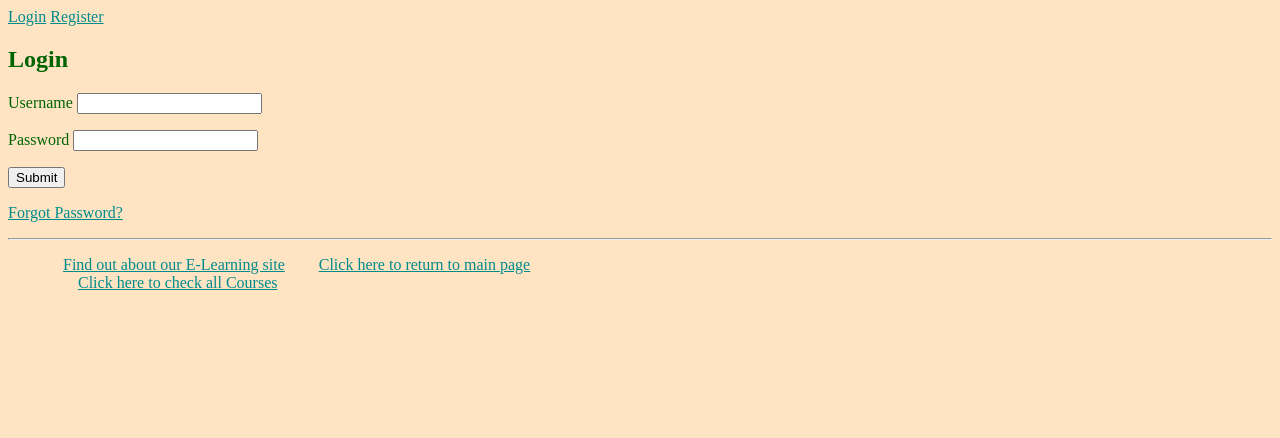
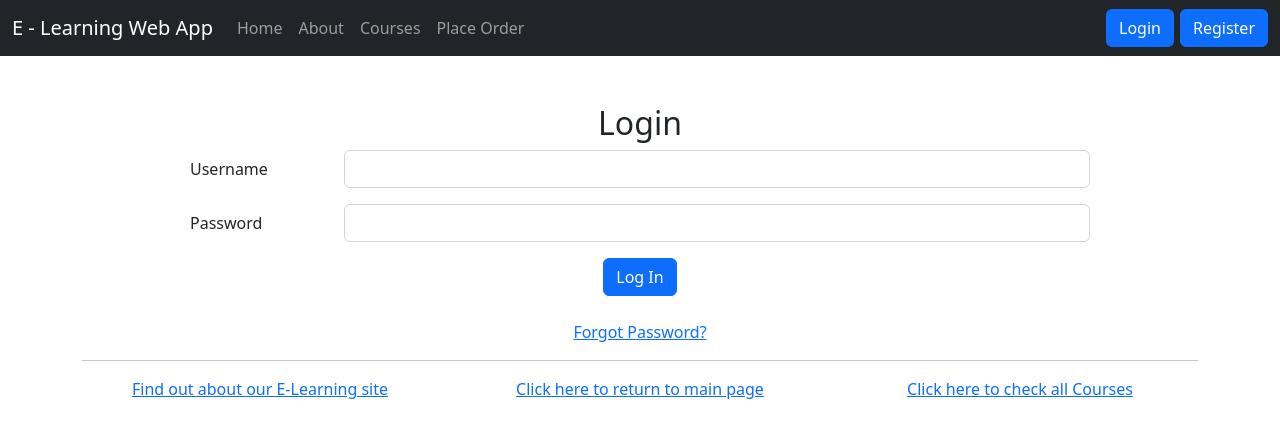
Before and after one commit to devanshumevada/ida-labs, a Django app: template assignment3/myapp/templates/myapp/login.html in a window 1280 px wide. Shown: the top 438 px of the page. Run offline with Django 3.2, Linux system fonts and the light colour scheme; the template is opened without the code that fills it, so the values that code supplies are empty.

Commit message:
Bootstrap UI Components Added to the final project

```diff
--- a/assignment3/myapp/static/myapp/style.css
+++ b/assignment3/myapp/static/myapp/style.css
@@ -16,3 +16,12 @@ body{
     display: inline;
     margin: 15px;
    }
+
+   .footer_list {
+    list-style: none;
+    float: right;
+   }
+
+   .footer_list li {
+    float: left;
+   }
--- a/assignment3/myapp/templates/myapp/about.html
+++ b/assignment3/myapp/templates/myapp/about.html
@@ -3,8 +3,12 @@
     About
 {% endblock %}
 {% block body_block %}
+
     <h1>This is an E-learning Website! Search our Topics to find all available Courses.</h1>
     <h2>About Visits: {{about_visits}}</h2>
+
+
+
 {#    <p><a href="{% url 'myapp:index' %}">Go Back</a></p>#}
 {{form}}
 {% endblock %}
--- a/assignment3/myapp/templates/myapp/base.html
+++ b/assignment3/myapp/templates/myapp/base.html
@@ -9,18 +9,17 @@
 <link rel="stylesheet" type="text/css" href="{% static 'myapp/style.css' %}" />
 
 <title>E-Learning WebApp - {% block title %}Welcome!{% endblock %}</title>
-<!--
 <link href="https://cdn.jsdelivr.net/npm/bootstrap@5.2.0/dist/css/bootstrap.min.css" rel="stylesheet" integrity="sha384-gH2yIJqKdNHPEq0n4Mqa/HGKIhSkIHeL5AyhkYV8i59U5AR6csBvApHHNl/vI1Bx" crossorigin="anonymous">
 <script src="https://cdn.jsdelivr.net/npm/bootstrap@5.2.0/dist/js/bootstrap.bundle.min.js" integrity="sha384-A3rJD856KowSb7dwlZdYEkO39Gagi7vIsF0jrRAoQmDKKtQBHUuLZ9AsSv4jD4Xa" crossorigin="anonymous"></script>
--->
-
 </head>
 
 <body>
 
 <div>
 
-{% if not request.user.is_authenticated %}
+<!--
+
+    {% if not request.user.is_authenticated %}
     <a href="{% url 'myapp:login' %}">Login</a>
     <a href="{% url 'myapp:register' %}">Register</a>
 
@@ -31,26 +30,82 @@
 {% endif %}
 
 
+-->
 
-{% block body_block %}*** {% endblock %}
+<nav class="navbar navbar-expand-lg navbar-dark bg-dark">
+    <div class="container-fluid">
+      <button class="navbar-toggler" type="button" data-bs-toggle="collapse" data-bs-target="#navbarTogglerDemo03" aria-controls="navbarTogglerDemo03" aria-expanded="false" aria-label="Toggle navigation">
+        <span class="navbar-toggler-icon"></span>
+      </button>
+      <a class="navbar-brand" href="#">E - Learning Web App</a>
+      <div class="collapse navbar-collapse" id="navbarTogglerDemo03">
+        <ul class="navbar-nav me-auto mb-2 mb-lg-0">
+          <li class="nav-item">
+            <a class="nav-link" aria-current="page" href="{% url 'myapp:index' %}">Home</a>
+          </li>
+          <li class="nav-item">
+            <a class="nav-link" href="{% url 'myapp:about' %}">About</a>
+          </li>
+
+          <li class="nav-item">
+            <a class="nav-link" href="{% url 'myapp:courses' %}">Courses</a>
+          </li>
+
+
+          <li class="nav-item">
+            <a class="nav-link" href="{% url 'myapp:place_order' %}">Place Order</a>
+          </li>
+
+        </ul>
+        <div class="d-flex">
+
+          {% if not request.user.is_authenticated %}
+            <a class="btn btn-primary" style="margin-right: 6px;" href="{% url 'myapp:login' %}">Login</a>
+            <a class="btn btn-primary" href="{% url 'myapp:register' %}">Register</a>
+
+
+          {% else %}
+            <a href="#" class="navbar-brand">Hello {{request.user.first_name}}</a>
+            <a class="btn btn-primary" style="margin-right: 6px;" href="{% url 'myapp:logout' %}">Logout</a>
+            <a class="btn btn-primary" href="{% url 'myapp:myaccount' %}">My Account</a>
+
+        {% endif %}
+
+
+
+
+
+        </div>
+
+      </div>
+    </div>
+  </nav>
+
+
+
+
+
+<div class="container">
+
+    {% block body_block %}{% endblock %}
+
+    <hr />
+    <div class="row" style="text-align:center;">
+      <div class="col-md-4"><a href="/myapp/about/">Find out about our E-Learning site</a></div>
+      <div class="col-md-4"><a href = "{% url 'myapp:index' %}">Click here to return to main page</a></div>
+      <div class="col-md-4"><a href = "{% url 'myapp:courses' %}">Click here to check all Courses</a></div>
+    </div>
 
 </div>
 
-<hr />
 
-<div>
-
-<ul>
-
-<li class="hbar1"><a href="/myapp/about/">Find out about our E-Learning site</a></li>
-
-<li class="hbar1"><a href = "{% url 'myapp:index' %}">Click here to return to main page</a><br/></li>
-
-<li class="hbar1"><a href = "{% url 'myapp:courses' %}">Click here to check all Courses</a><br/></li>
-
-</ul>
 
 </div>
+
+
+
+
+
 
 </body>
 
--- a/assignment3/myapp/templates/myapp/login.html
+++ b/assignment3/myapp/templates/myapp/login.html
@@ -3,7 +3,10 @@
     Login
 {% endblock %}
 {% block body_block %}
-    <h2>Login</h2>
+    <br />
+    <br />
+    <h2 align="center">Login</h2>
+    <!--
    <form action="{% url 'myapp:login' %}" method="POST">
     {% csrf_token %}
     <p>
@@ -20,8 +23,34 @@
     <p>
         <input type="submit">
     </p>
-   </form>
-    </ul>
-    <p><a href="{% url 'myapp:forgot_password' %}" >Forgot Password?</a></p>
+   </form> -->
+   <div class="login_form" style="max-width: 900px; margin: auto;">
+    <form action="{% url 'myapp:login' %}" method="POST">
+        {% csrf_token %}
+        <div class="row mb-3">
+        <label for="inputEmail3" class="col-sm-2 col-form-label">Username</label>
+        <div class="col-sm-10">
+            <input type="text" name="username" class="form-control" id="inputEmail3" value="{{username_to_fill|default_if_none:''}}">
+        </div>
+        </div>
+        <div class="row mb-3">
+        <label for="inputPassword3" class="col-sm-2 col-form-label">Password</label>
+        <div class="col-sm-10">
+            <input name="password" type="password" class="form-control" id="inputPassword3">
+        </div>
+        </div>
+        <input type="hidden" name="next" value="{{request.GET.next}}" />
+        <div class="login_submit_button" style="text-align: center;">
+
+            <button type="submit" class="btn btn-primary">Log In</button>
+            <br />
+            <br />
+            <p><a href="{% url 'myapp:forgot_password' %}" >Forgot Password?</a></p>
+
+        </div>
+
+
+    </form>
+  </div>
 {#    <p><a href="{% url 'myapp:index' %}">Go Back</a></p> #}
 {% endblock %}
--- a/assignment3/myapp/views.py
+++ b/assignment3/myapp/views.py
@@ -1,4 +1,3 @@
-import re
 from django.shortcuts import get_object_or_404, render, redirect
 from django.http import HttpResponseRedirect, HttpResponse
 from django.urls import reverse
@@ -220,7 +219,7 @@ def forgot_password(request):
 
         if student:
             random_password = Student.objects.make_random_password()
-            print(random_password)
+            #print(random_password)
             student.set_password(random_password)
             student.save()
             send_mail(
```
Also changed, not shown: assignment3/myapp/templates/myapp/courses.html (+18 -5 lines), assignment3/myapp/templates/myapp/index.html (+24 -5 lines), assignment3/db.sqlite3.
